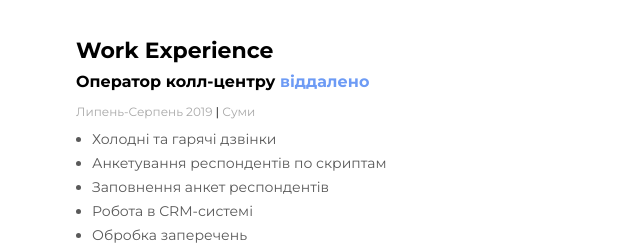
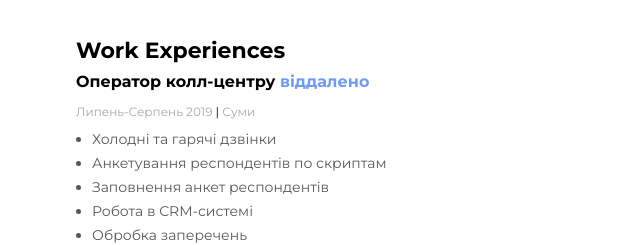
Before and after one commit to nadiiadi/resume, a plain HTML site: page index.html in a window 1280 px wide. Shown: the part 353-598 px from the top of the page, 422-1062 px from the left. Drawn offline with Linux system fonts and the light colour scheme.

Commit message:
add small change

```diff
--- a/index.html
+++ b/index.html
@@ -40,7 +40,7 @@
             </div> -->
             <!-- Work Experience -->
             <div class="work-experience-container">
-                <h3 class="work-experience-title">Work Experience</h3>
+                <h3 class="work-experience-title">Work Experiences</h3>
                 <!-- company 1 -->
                 <div class="work-experience-item-container">
                     <h4 class="work-experience-company">Оператор колл-центру <span class="company-name">віддалено</span></h4>
```
